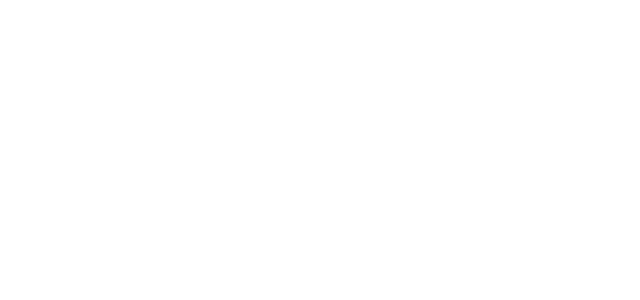
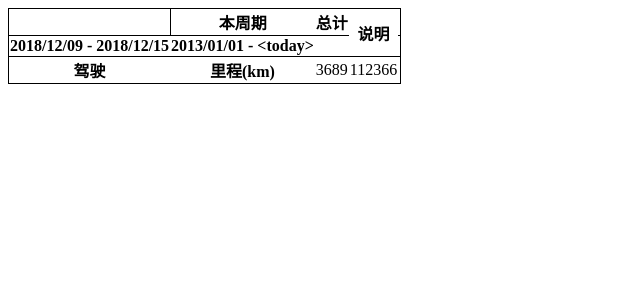
Before and after one commit to jim-king-2000/nextbugrepro, a Next.js app: page / in a window 1280 px wide. Shown: the top 300 px of the page, without its empty margins (0-640 px from the left). Built offline with nearby package versions, Linux system fonts and the light colour scheme.

Commit message:
repro styled-components bug

```diff
--- a/pages/index.js
+++ b/pages/index.js
@@ -1,8 +1,41 @@
 import React from 'react';
+import styled from 'styled-components';
+
+const StyledTable = styled.table`
+  margin: auto 0;
+  border: 1px solid;
+  border-collapse:collapse;
+`;
+
+const StyledTr = styled.tr`
+  border: 1px solid;
+`;
+
+const StyledTh = styled.th`
+  border: 1px solid;
+  text-align:center;
+  padding: 5px;
+`;
 
 const Index = () => (
-  <>
-
-  </>
+  <StyledTable>
+    <StyledTr>
+      <StyledTh rowspan='2' colspan='2'></StyledTh>
+      <th>本周期</th>
+      <th>总计</th>
+      <th rowspan='2'>说明</th>
+    </StyledTr>
+    <StyledTr>
+      <th>2018/12/09 - 2018/12/15</th>
+      <th>2013/01/01 - &lt;today&gt;</th>
+    </StyledTr>
+    <StyledTr>
+      <th>驾驶</th>
+      <th>里程(km)</th>
+      <td>3689</td>
+      <td>112366</td>
+      <td></td>
+    </StyledTr>
+  </StyledTable>
 );
 export default Index;
```
